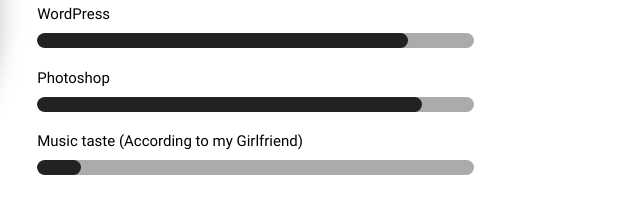
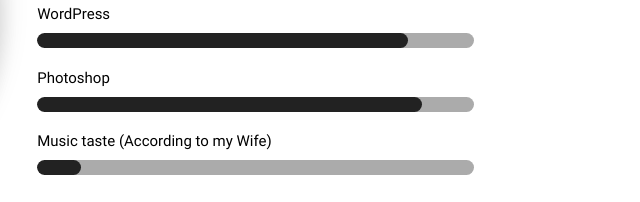
Before and after one commit to jirodearmas/jirodearmas.github.io, a plain HTML site: page index.html in a window 1280 px wide. Shown: the part 880-1082 px from the top of the page, 614-1254 px from the left. Drawn offline with nearby package versions, Linux system fonts and the light colour scheme; a script that the page names is missing.

Commit message:
Update index.html

```diff
--- a/index.html
+++ b/index.html
@@ -104,7 +104,7 @@
     <div class="progress">
       <div class="determinate ps"></div>
   </div>
-  <p class="black-text skills">Music taste (According to my Girlfriend)</p>
+  <p class="black-text skills">Music taste (According to my Wife)</p>
     <div class="progress">
       <div class="determinate mt"></div>
   </div>
```
